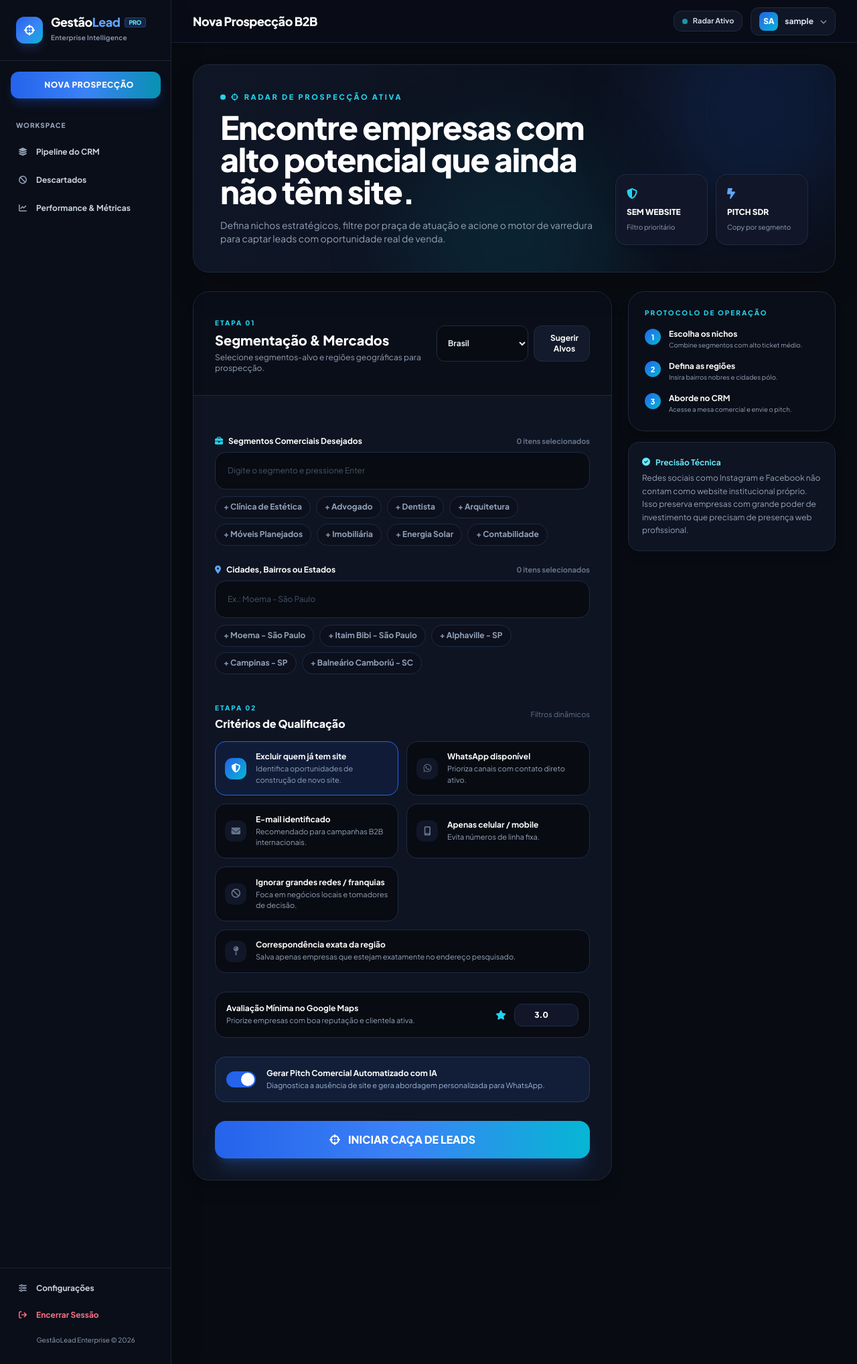
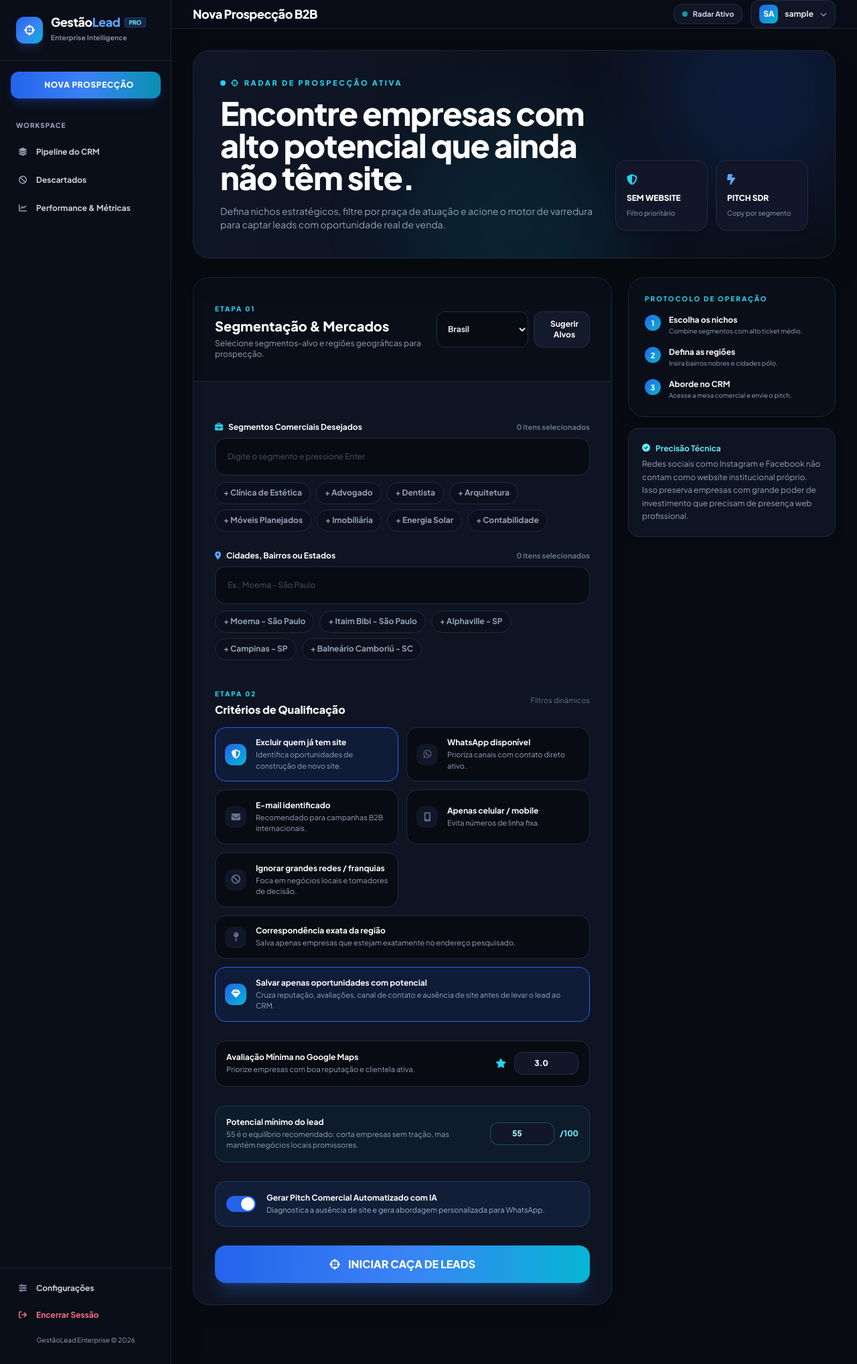
Before and after one commit to pedruu13/gestaoLead, a Flask app: page / in a window 1280 px wide. Shown: the whole page at 67% size. Run offline with Flask 3, Linux system fonts and the light colour scheme; the visitor is signed in with stand-in values (Sample User, id 1); some libraries are stand-ins or nearby versions.

Commit message:
Qualificar leads e focar copy na necessidade

```diff
--- a/app.py
+++ b/app.py
@@ -89,8 +89,8 @@ def init_db():
                   google_maps TEXT, prompt_design TEXT, status TEXT, data_adicao TIMESTAMP DEFAULT CURRENT_TIMESTAMP,
                   copy_texto TEXT, analise_ia TEXT, estrategia_ia TEXT)""")
     # Fallback to alter table if columns are missing
-    for col in ["copy_texto", "analise_ia", "estrategia_ia"]:
-        try: c.execute(f"ALTER TABLE leads ADD COLUMN {col} TEXT")
+    for col, tipo in [("copy_texto", "TEXT"), ("analise_ia", "TEXT"), ("estrategia_ia", "TEXT"), ("potencial", "INTEGER"), ("motivo_potencial", "TEXT")]:
+        try: c.execute(f"ALTER TABLE leads ADD COLUMN {col} {tipo}")
         except: pass
     conn.commit()
     conn.close()
@@ -110,12 +110,12 @@ def save_lead_db(lead, place_id):
     conn = sqlite3.connect(DB_NAME)
     c = conn.cursor()
     try:
-        c.execute("""INSERT INTO leads (place_id, nome, nicho, bairro, nota, avaliacoes, telefone, whatsapp_link, email, instagram, facebook, linkedin, link_inicial, google_maps, prompt_design, status, copy_texto, analise_ia, estrategia_ia)
-                     VALUES (?, ?, ?, ?, ?, ?, ?, ?, ?, ?, ?, ?, ?, ?, ?, 'Novo', ?, ?, ?)""",
+        c.execute("""INSERT INTO leads (place_id, nome, nicho, bairro, nota, avaliacoes, telefone, whatsapp_link, email, instagram, facebook, linkedin, link_inicial, google_maps, prompt_design, status, copy_texto, analise_ia, estrategia_ia, potencial, motivo_potencial)
+                     VALUES (?, ?, ?, ?, ?, ?, ?, ?, ?, ?, ?, ?, ?, ?, ?, 'Novo', ?, ?, ?, ?, ?)""",
                   (place_id, lead.get("Nome",""), lead.get("Nicho",""), lead.get("Bairro",""), lead.get("Nota Maps",""),
                    lead.get("Qtd Avaliacoes",""), lead.get("Telefone",""), lead.get("WhatsApp Link",""), lead.get("E-mail Encontrado",""),
                    lead.get("Instagram",""), lead.get("Facebook",""), lead.get("LinkedIn",""), lead.get("Link Inicial",""),
-                   lead.get("Google Maps",""), lead.get("Prompt Prototipo",""), lead.get("Copy Texto", ""), lead.get("Analise IA", ""), lead.get("Estrategia IA", "")))
+                   lead.get("Google Maps",""), lead.get("Prompt Prototipo",""), lead.get("Copy Texto", ""), lead.get("Analise IA", ""), lead.get("Estrategia IA", ""), lead.get("Potencial", 0), lead.get("Motivo Potencial", "")))
         conn.commit()
         return True
     except sqlite3.IntegrityError:
@@ -201,6 +201,64 @@ def formatar_whatsapp(numeros, copy_texto=""):
 def normalizar_texto(texto, limite=900):
     return re.sub(r"\s+", " ", texto or "").strip()[:limite]
 
+def extrair_numero_avaliacoes(valor):
+    numeros = re.findall(r"\d+", str(valor or "").replace(".", "").replace(",", ""))
+    return int("".join(numeros)) if numeros else 0
+
+def calcular_potencial_lead(nota, avaliacoes, telefone, email, instagram, linkedin, tem_site):
+    pontos = 0
+    sinais = []
+    if not tem_site:
+        pontos += 30
+        sinais.append("sem site próprio")
+    try:
+        nota_float = float(str(nota).replace(",", "."))
+    except (TypeError, ValueError):
+        nota_float = 0
+    if nota_float >= 4.5:
+        pontos += 20
+        sinais.append("reputação alta")
+    elif nota_float >= 4.2:
+        pontos += 15
+        sinais.append("boa reputação")
+    elif nota_float >= 3.8:
+        pontos += 8
+        sinais.append("reputação consistente")
+    quantidade_avaliacoes = extrair_numero_avaliacoes(avaliacoes)
+    if quantidade_avaliacoes >= 30:
+        pontos += 20
+        sinais.append("clientela recorrente")
+    elif quantidade_avaliacoes >= 15:
+        pontos += 14
+        sinais.append("volume de avaliações")
+    elif quantidade_avaliacoes >= 8:
+        pontos += 7
+        sinais.append("atividade no Google")
+    if telefone:
+        pontos += 10
+        sinais.append("telefone ativo")
+    if email:
+        pontos += 10
+        sinais.append("e-mail encontrado")
+    if instagram or linkedin:
+        pontos += 5
+        sinais.append("presença social ativa")
+    return min(pontos, 100), ", ".join(sinais)
+
+def necessidade_digital_do_nicho(nicho):
+    nicho = (nicho or "").casefold()
+    if any(termo in nicho for termo in ["odont", "dentist", "clinic", "medic", "saud", "dermat", "estetic"]):
+        return "não consegue entender tratamentos, transmitir confiança ou pedir uma avaliação de forma simples"
+    if any(termo in nicho for termo in ["advoc", "jurid", "direito"]):
+        return "não consegue identificar rapidamente as áreas atendidas nem encontrar um caminho claro para falar com o escritório"
+    if any(termo in nicho for termo in ["imob", "corret", "imove"]):
+        return "não consegue ver imóveis, diferenciais ou solicitar atendimento sem depender de várias mensagens"
+    if any(termo in nicho for termo in ["move", "planejad", "marcen", "arquitet", "interiores", "decor"]):
+        return "não consegue ver projetos, perceber o padrão do trabalho ou pedir orçamento com segurança"
+    if any(termo in nicho for termo in ["restauran", "bar", "pizz", "hamburg", "caf", "padar", "gastronom"]):
+        return "não consegue consultar cardápio, horários e reservas de forma rápida pelo celular"
+    return "não encontra uma explicação clara dos serviços nem uma forma simples de iniciar o atendimento"
+
 def mensagem_parece_personalizada(mensagem, nome_empresa):
     if len(mensagem.strip()) < 120:
         return False
@@ -275,6 +333,13 @@ def obter_copy_contingencia(dados_lead, vendedor, motivo="", is_intl=False):
         msg = msg.replace(
             " Posso", " A sugestão é para um site pensado para esse atendimento. Posso", 1
         )
+    if not site:
+        necessidade = necessidade_digital_do_nicho(nicho)
+        msg = (
+            f"Olá, tudo bem? Encontrei a {nome_curto}{regiao} no Google. Hoje, quem procura vocês ali "
+            f"{necessidade}. Sem um site que organize essas informações e conduza o próximo passo, parte desse interesse "
+            f"acaba esfriando antes do contato. Posso te mostrar uma ideia simples de como resolver isso para a empresa?"
+        )
     msg = adicionar_triagem_responsavel(msg, is_intl)
 
     aviso_motivo = f" [Alerta: {motivo}]" if motivo else ""
@@ -326,7 +391,7 @@ Sua missão é gerar uma mensagem curta e humana de primeiro contato para o What
 
 ### DIRETRIZES DA ABORDAGEM:
 1. FOCO DA PROPOSTA:
-   - Se a empresa NÃO tem site: Apresente a oportunidade de transformar quem já acha a empresa no Google em contatos qualificados. Mostre que você já preparou um modelo/protótipo visual específico para o segmento deles e pergunte se pode enviar uma imagem/prévia.
+   - Se a empresa NÃO tem site: Comece pela necessidade percebida do cliente. Explique, sem alarmismo, o que uma pessoa que encontra a empresa no Google ainda não consegue fazer, entender ou decidir sem um site. Mostre a consequência prática: parte do interesse esfria, vira dúvida ou segue para outra opção antes do contato. Só depois apresente o site como o caminho natural para resolver esse problema.
    - Se a empresa JÁ tem site: Reconheça a presença atual e apresente uma oportunidade clara de otimização (conversão mobile, velocidade, apresentação de serviços ou retenção). Mostre que rascunhou uma sugestão visual sem compromisso.
 2. ADAPTAÇÃO AO NICHO:
    - Advocacia: Sobriedade institucional, respeito ao código da OAB (sem promessas de causas/ganhos, foco em clareza das áreas e contato ético).
@@ -343,6 +408,7 @@ Sua missão é gerar uma mensagem curta e humana de primeiro contato para o What
     - Diga explicitamente que a sugestão é de um SITE. A palavra "site" deve aparecer naturalmente na mensagem; não use apenas "página", "presença digital" ou "layout" de forma vaga.
     - Se o Nicho de Busca contrariar a Categoria Real ou o conteúdo do Site, use a Categoria Real e o conteúdo do Site. Nunca escreva uma abordagem de estética para uma empresa jurídica, por exemplo.
     - Cite apenas um detalhe que esteja nos dados reais acima. Se não houver detalhe confiável, use uma abordagem neutra do segmento, sem inventar serviços.
+   - Não fale como um vendedor oferecendo um serviço, não comece com "preparei um site", "tenho uma proposta" ou "quero vender". A mensagem deve soar como uma observação útil sobre uma oportunidade que o próprio negócio está deixando passar.
 4. CONTATO DE RECEPÇÃO/AGENDAMENTO:
    - O número do Google Maps pode ser de recepção, agendamento ou atendimento. Não assuma que a pessoa é dona da empresa.
    - Escreva apenas a parte comercial da mensagem. O sistema adicionará antes uma pergunta educada pedindo o responsável por marketing/comercial e solicitando encaminhamento caso seja recepção ou agendamento.
@@ -779,6 +845,7 @@ def extrator_worker(data, config, queue):
             "nota_baixa": 0,
             "sem_whatsapp": 0,
             "sem_email": 0,
+            "baixa_qualificacao": 0,
             "erros": 0,
         }
         existing_place_ids = load_existing_place_ids()
@@ -959,6 +1026,24 @@ def extrator_worker(data, config, queue):
                                 print(f"[WORKER] Ignorando {nome} - Sem e-mail encontrado")
                                 continue
 
+                            potencial, motivo_potencial = calcular_potencial_lead(
+                                nota_str,
+                                avaliacoes_str,
+                                telefone_raw,
+                                dados_profundos["email"],
+                                dados_profundos["instagram"],
+                                dados_profundos["linkedin"],
+                                is_real_website,
+                            )
+                            try:
+                                minimo_potencial = max(0, min(100, int(data.get("min_potencial", 55))))
+                            except (TypeError, ValueError):
+                                minimo_potencial = 55
+                            if data.get("strict_potencial", True) and potencial < minimo_potencial:
+                                stats["baixa_qualificacao"] += 1
+                                print(f"[WORKER] Ignorando {nome} - Potencial {potencial}/100 abaixo de {minimo_potencial}")
+                                continue
+
                             dados_raw = {
                                 "Nome": nome, "Nicho": nicho, "Bairro": bairro,
                                 "Categoria Maps": categoria_maps or nicho,
@@ -985,6 +1070,8 @@ def extrator_worker(data, config, queue):
                                 "Link Inicial": link_encontrado,
                                 "Google Maps": href,
                                 "Prompt Prototipo": gerar_prompt_prototipo(nome, nicho),
+                                "Potencial": potencial,
+                                "Motivo Potencial": motivo_potencial,
                                 "Copy Texto": "",
                                 "Analise IA": "",
                                 "Estrategia IA": ""
--- a/templates/crm.html
+++ b/templates/crm.html
@@ -114,6 +114,11 @@
                                 <span class="mr-1.5">{{ lead.nota }}</span>
                                 <i class="fa-solid fa-star text-[10px] text-cyan-400"></i>
                             </div>
+                            {% if lead.potencial is not none %}
+                            <div class="mt-2 inline-flex items-center gap-1 rounded-full bg-cyan-500/10 px-2 py-1 text-[10px] font-black text-cyan-700">
+                                <i class="fa-solid fa-gem"></i> {{ lead.potencial }}/100
+                            </div>
+                            {% endif %}
                         </td>
                         <td class="px-6 py-4">
                             <select onchange="updateStatus(event, '{{ lead.place_id }}', this.value)" class="text-xs font-bold rounded-xl border border-[#1F2B44] py-1.5 pl-3 pr-8 focus:border-blue-500 focus:outline-none text-white bg-[#090D15] cursor-pointer shadow-inner">
--- a/templates/search.html
+++ b/templates/search.html
@@ -147,6 +147,14 @@
                                 <small class="block text-[11px] text-slate-400 mt-0.5">Salva apenas empresas que estejam exatamente no endereço pesquisado.</small>
                             </div>
                         </label>
+                        <label class="filter-card sm:col-span-2 border-cyan-400/40 bg-cyan-400/5">
+                            <input type="checkbox" id="strict_potencial" checked class="peer sr-only">
+                            <span class="filter-check"><i class="fa-solid fa-gem"></i></span>
+                            <div>
+                                <strong class="block text-xs font-bold text-white">Salvar apenas oportunidades com potencial</strong>
+                                <small class="block text-[11px] text-slate-400 mt-0.5">Cruza reputação, avaliações, canal de contato e ausência de site antes de levar o lead ao CRM.</small>
+                            </div>
+                        </label>
                     </div>
                 </section>
 
@@ -160,6 +168,14 @@
                         <i class="fa-solid fa-star text-cyan-400 text-sm"></i>
                         <input type="number" id="min_nota" value="3.0" step="0.1" min="0" max="5" class="w-24 rounded-xl bg-[#111728] border border-[#1F2B44] text-white text-center font-black px-3 py-2 text-xs outline-none focus:border-blue-500">
                     </div>
+                </div>
+
+                <div class="grid sm:grid-cols-[1fr_auto] gap-4 items-center rounded-2xl p-4 bg-cyan-500/5 border border-cyan-400/20">
+                    <div>
+                        <label for="min_potencial" class="text-xs font-bold text-white block">Potencial mínimo do lead</label>
+                        <p class="text-[11px] text-slate-400 mt-0.5">55 é o equilíbrio recomendado: corta empresas sem tração, mas mantém negócios locais promissores.</p>
+                    </div>
+                    <div class="flex items-center gap-2"><input type="number" id="min_potencial" value="55" step="5" min="0" max="100" class="w-24 rounded-xl bg-[#111728] border border-cyan-400/30 text-cyan-200 text-center font-black px-3 py-2 text-xs outline-none focus:border-cyan-400"><span class="text-xs font-black text-cyan-300">/100</span></div>
                 </div>
 
                 <!-- Toggle IA Copy -->
@@ -327,14 +343,14 @@
 
 {% block scripts %}
 <script>
-    const preferenceIds = ['mercado', 'nichos', 'bairros', 'min_nota', 'req_whatsapp', 'req_email', 'strict_bairro', 'anti_franchise', 'strict_mobile', 'strict_no_socials', 'ai_copy'];
+    const preferenceIds = ['mercado', 'nichos', 'bairros', 'min_nota', 'min_potencial', 'req_whatsapp', 'req_email', 'strict_bairro', 'anti_franchise', 'strict_mobile', 'strict_no_socials', 'strict_potencial', 'ai_copy'];
     const pickerState = { nichos: [], bairros: [] };
     const presets = {
         br: { nichos: ['Clínica de Estética', 'Advogado', 'Dentista', 'Arquitetura', 'Móveis Planejados', 'Imobiliária', 'Energia Solar', 'Contabilidade'], bairros: ['Moema - São Paulo', 'Itaim Bibi - São Paulo', 'Alphaville - SP', 'Campinas - SP', 'Balneário Camboriú - SC'] },
         us: { nichos: ['Med Spa', 'Personal Injury Lawyer', 'Cosmetic Dentist', 'Luxury Realtor', 'Roofing Company', 'Solar Installer', 'Custom Home Builder'], bairros: ['Miami - FL', 'Boca Raton - FL', 'Scottsdale - AZ', 'Austin - TX', 'Beverly Hills - CA'] },
         europa: { nichos: ['Clínica de Estética', 'Advogado', 'Dentista', 'Imobiliária de Luxo', 'Arquitetura', 'Energia Solar', 'Contabilidade'], bairros: ['London - UK', 'Lisbon - Portugal', 'Madrid - Spain', 'Amsterdam - Netherlands', 'Milan - Italy'] }
     };
-    if (localStorage.getItem('search_preferences_version') !== '6') { localStorage.setItem('pref_strict_no_socials', 'true'); localStorage.setItem('search_preferences_version', '6'); }
+    if (localStorage.getItem('search_preferences_version') !== '7') { localStorage.setItem('pref_strict_no_socials', 'true'); localStorage.setItem('pref_strict_potencial', 'true'); localStorage.setItem('pref_min_potencial', '55'); localStorage.setItem('search_preferences_version', '7'); }
     function escapeHtml(value) { return String(value ?? '').replace(/&/g, '&amp;').replace(/</g, '&lt;').replace(/>/g, '&gt;').replace(/"/g, '&quot;').replace(/'/g, '&#39;'); }
     function loadPreferences() { preferenceIds.forEach(id => { const field = document.getElementById(id); const saved = localStorage.getItem(`pref_${id}`); if (!field || saved === null) return; field.type === 'checkbox' ? field.checked = saved === 'true' : field.value = saved; }); }
     function savePreferences() { preferenceIds.forEach(id => { const field = document.getElementById(id); if (field) localStorage.setItem(`pref_${id}`, field.type === 'checkbox' ? field.checked : field.value); }); }
@@ -346,7 +362,7 @@
     function aplicarMercado() { const internacional = document.getElementById('mercado').value !== 'br'; document.getElementById('req_email').checked = internacional; document.getElementById('req_whatsapp').checked = false; document.getElementById('strict_mobile').checked = false; renderPresets('nichos'); renderPresets('bairros'); savePreferences(); }
     loadPreferences(); setupPicker('nichos'); setupPicker('bairros'); renderPresets('nichos'); renderPresets('bairros'); preferenceIds.filter(id => !['nichos', 'bairros'].includes(id)).forEach(id => document.getElementById(id)?.addEventListener('change', savePreferences)); document.getElementById('mercado').addEventListener('change', aplicarMercado);
     const btn = document.getElementById('btn_search'); const panel = document.getElementById('status_panel'); const log = document.getElementById('log_text'); const metrics = document.getElementById('status_metrics'); const cancelBtn = document.getElementById('btn_cancel_search'); let timer = null;
-    function renderMetrics(data) { const source = data.metricas || {}; const items = [['Encontrados', source.encontrados || 0], ['Analisados', source.analisados || 0], ['Salvos', source.salvos || data.leads_salvos || 0], ['Com site', source.com_site || 0], ['Erros', source.erros || 0]]; metrics.innerHTML = items.map(([label, value]) => `<div class="rounded-xl bg-[#111728] border border-[#1F2B44] p-3 text-center"><span class="block text-[10px] uppercase tracking-wider text-slate-400 font-extrabold">${label}</span><strong class="text-lg text-white font-black">${value}</strong></div>`).join(''); }
+    function renderMetrics(data) { const source = data.metricas || {}; const items = [['Encontrados', source.encontrados || 0], ['Analisados', source.analisados || 0], ['Aprovados', source.salvos || data.leads_salvos || 0], ['Baixo potencial', source.baixa_qualificacao || 0], ['Com site', source.com_site || 0], ['Erros', source.erros || 0]]; metrics.innerHTML = items.map(([label, value]) => `<div class="rounded-xl bg-[#111728] border border-[#1F2B44] p-3 text-center"><span class="block text-[10px] uppercase tracking-wider text-slate-400 font-extrabold">${label}</span><strong class="text-lg text-white font-black">${value}</strong></div>`).join(''); }
     function setRunningState() { btn.disabled = true; btn.classList.add('opacity-50', 'cursor-not-allowed'); btn.innerHTML = '<i class="fa-solid fa-circle-notch fa-spin mr-2"></i>CAÇANDO LEADS...'; panel.classList.remove('hidden'); }
     function setIdleState() { btn.disabled = false; btn.classList.remove('opacity-50', 'cursor-not-allowed'); btn.innerHTML = '<i class="fa-solid fa-crosshairs mr-3"></i>INICIAR CAÇA DE LEADS'; }
     async function verificarStatus() { try { const response = await fetch('/api/status'); const data = await response.json(); renderMetrics(data); if (data.rodando) { setRunningState(); log.textContent = data.mensagem || 'Buscando alvos...'; cancelBtn.disabled = Boolean(data.cancelamento_solicitado); cancelBtn.classList.toggle('opacity-50', Boolean(data.cancelamento_solicitado)); } else if (timer) { log.textContent = data.mensagem || 'Operação concluída.'; setIdleState(); clearInterval(timer); timer = null; } } catch (error) { log.textContent = 'Não foi possível atualizar o radar.'; } }
```
